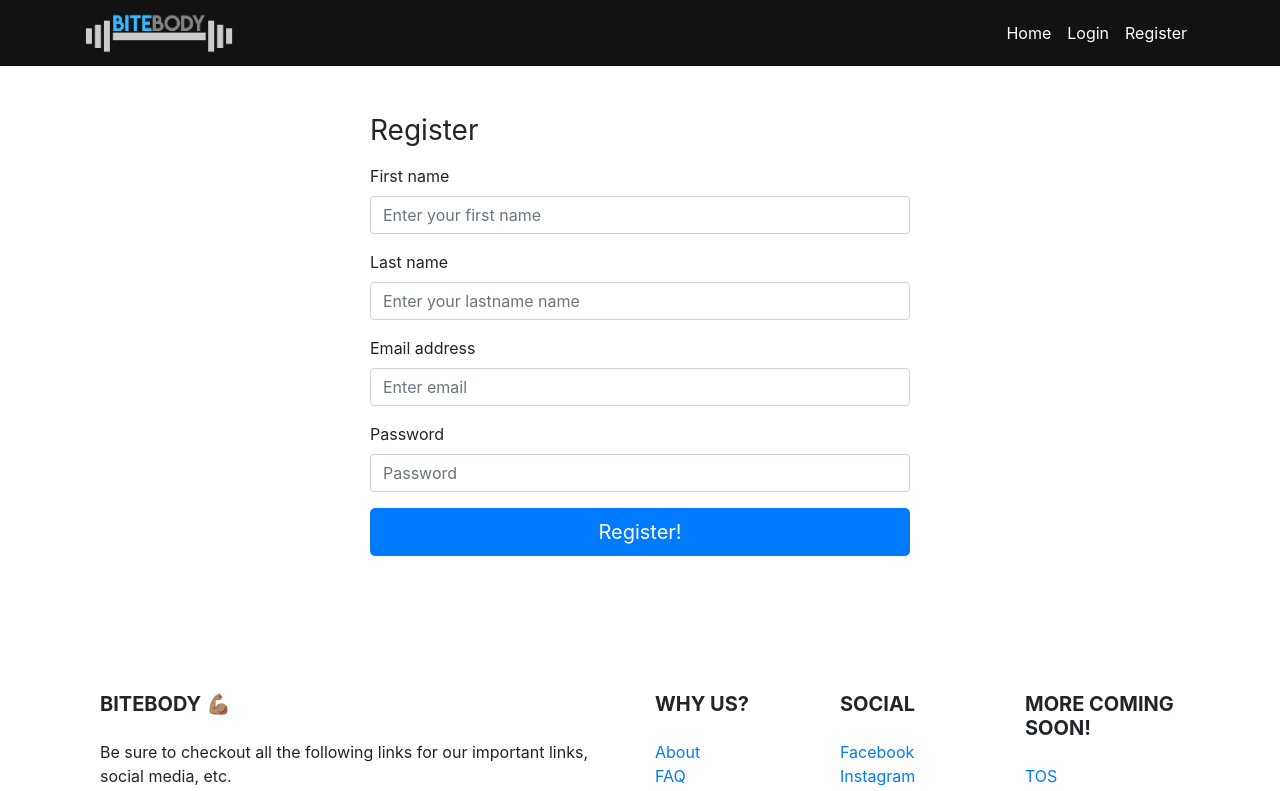
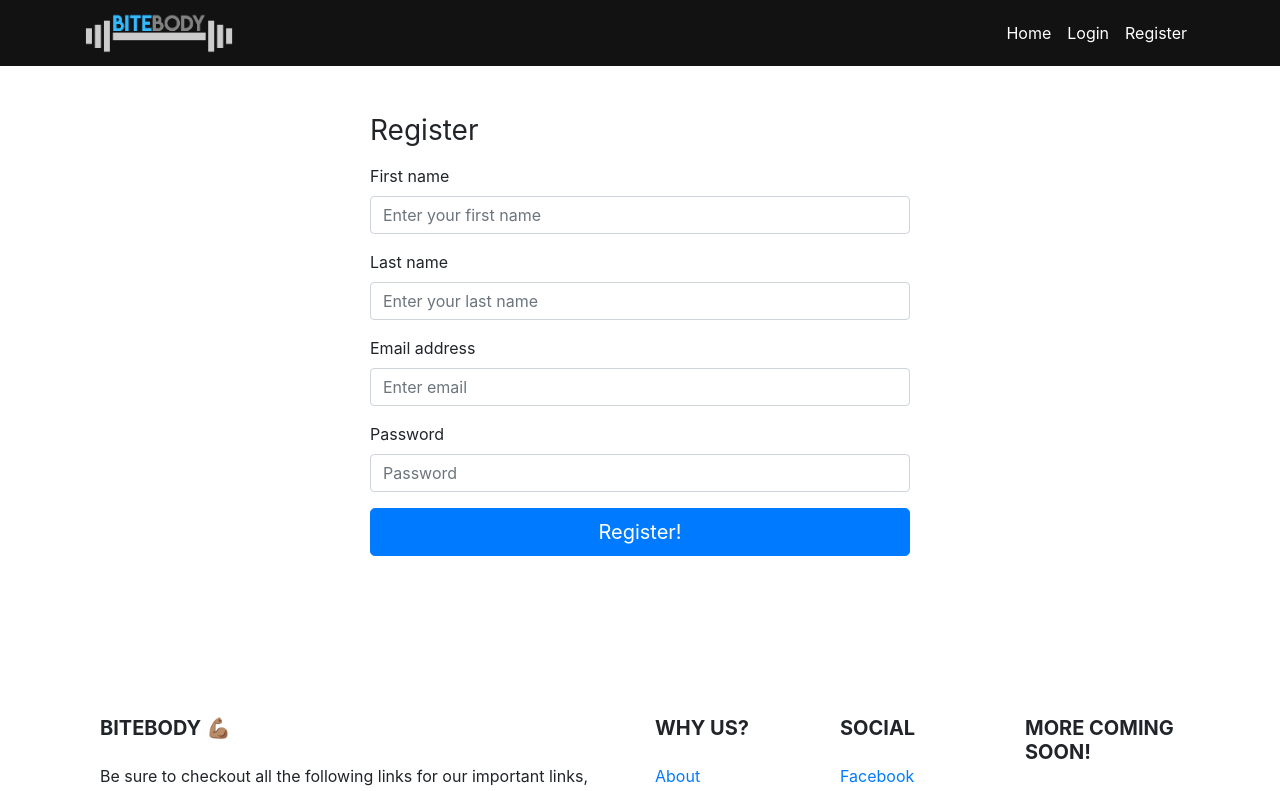
Before and after one commit to Bite-Body/bitebody-front-end, a React (Create React App) app: page /register in a window 1280 px wide. Shown: the top 791 px of the page. Built offline with nearby package versions, Linux system fonts and the light colour scheme.

Commit message:
Warnings during runtime (emojis)

```diff
--- a/src/components/Footer.js
+++ b/src/components/Footer.js
@@ -10,7 +10,7 @@ const FooterPagePro = () => {
         <MDBRow>
           <MDBCol md="6">
             <h5 className="text-uppercase mb-4 mt-3 font-weight-bold">
-              Bitebody 💪🏽
+              Bitebody <span role="img" aria-label="muscle">💪🏽</span>
             </h5>
             <p>
               Be sure to checkout all the following links for our important links, social media, etc.
--- a/src/components/Login.js
+++ b/src/components/Login.js
@@ -36,10 +36,6 @@ class Login extends Component {
         this.props.history.push('/')
       }
     })
-  }
-
-  componentDidMount() {
-    document.title = "Bitebody - Login"
   }
 
   render() {
--- a/src/components/MealPlanner/MealPlanner.js
+++ b/src/components/MealPlanner/MealPlanner.js
@@ -85,7 +85,7 @@ class MealPlanner extends Component {
                     <br/>
 
                     </div>
-                      <button type="submit" className="btn btn-primary">🥪 Generate Meal Plan</button>
+                      <button type="submit" className="btn btn-primary"> <span role="img" aria-label="sandwich">🥪</span> Generate Meal Plan</button>
                     </center>
 
                     </form>
--- a/src/components/Register.js
+++ b/src/components/Register.js
@@ -61,7 +61,7 @@ class Register extends Component {
                   type="text"
                   className="form-control"
                   name="last_name"
-                  placeholder="Enter your lastname name"
+                  placeholder="Enter your last name"
                   value={this.state.last_name}
                   onChange={this.onChange}
                 />
@@ -100,6 +100,7 @@ class Register extends Component {
         <br/>
         <br/>
         <br/>
+        <br/>
       </div>
     )
   }
```
